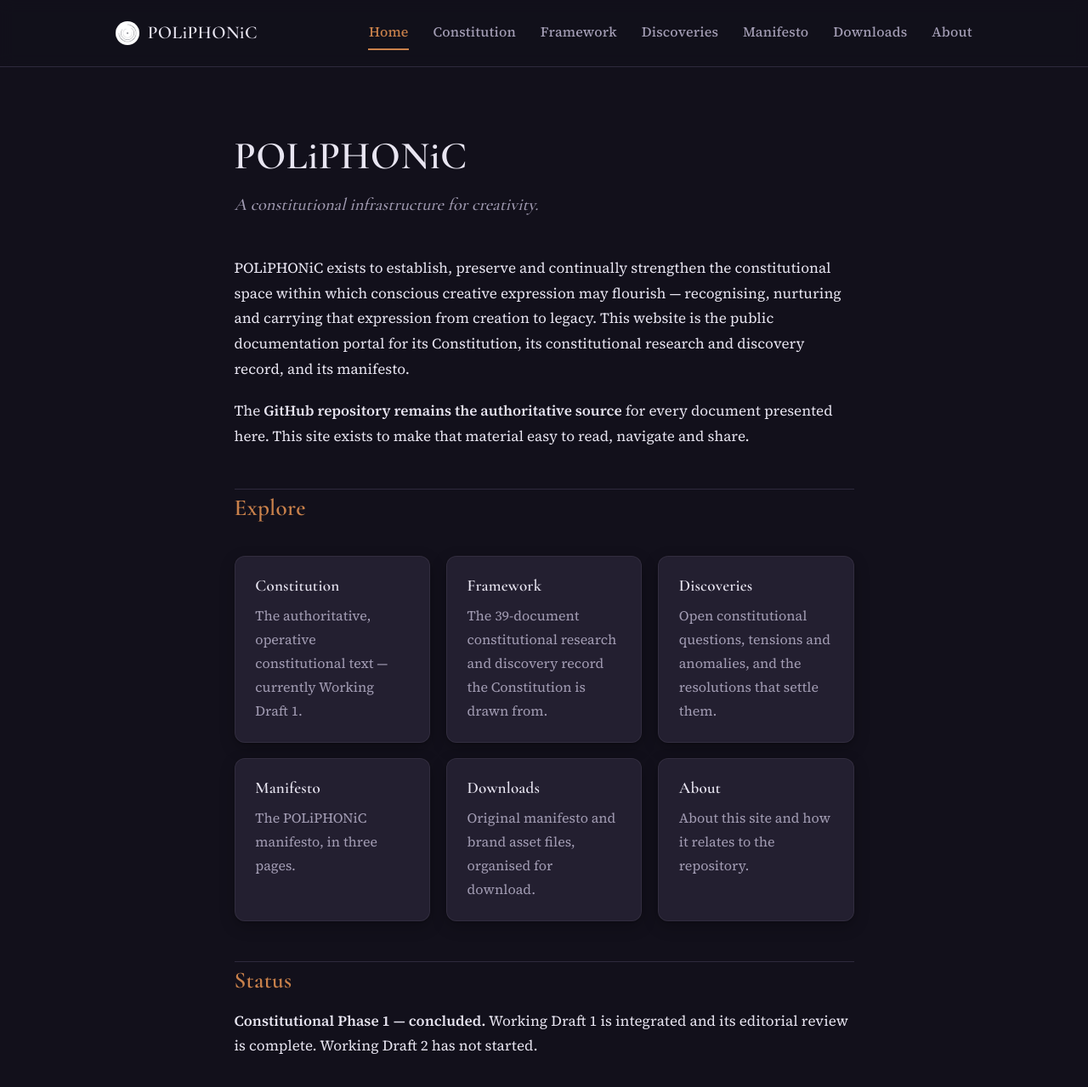
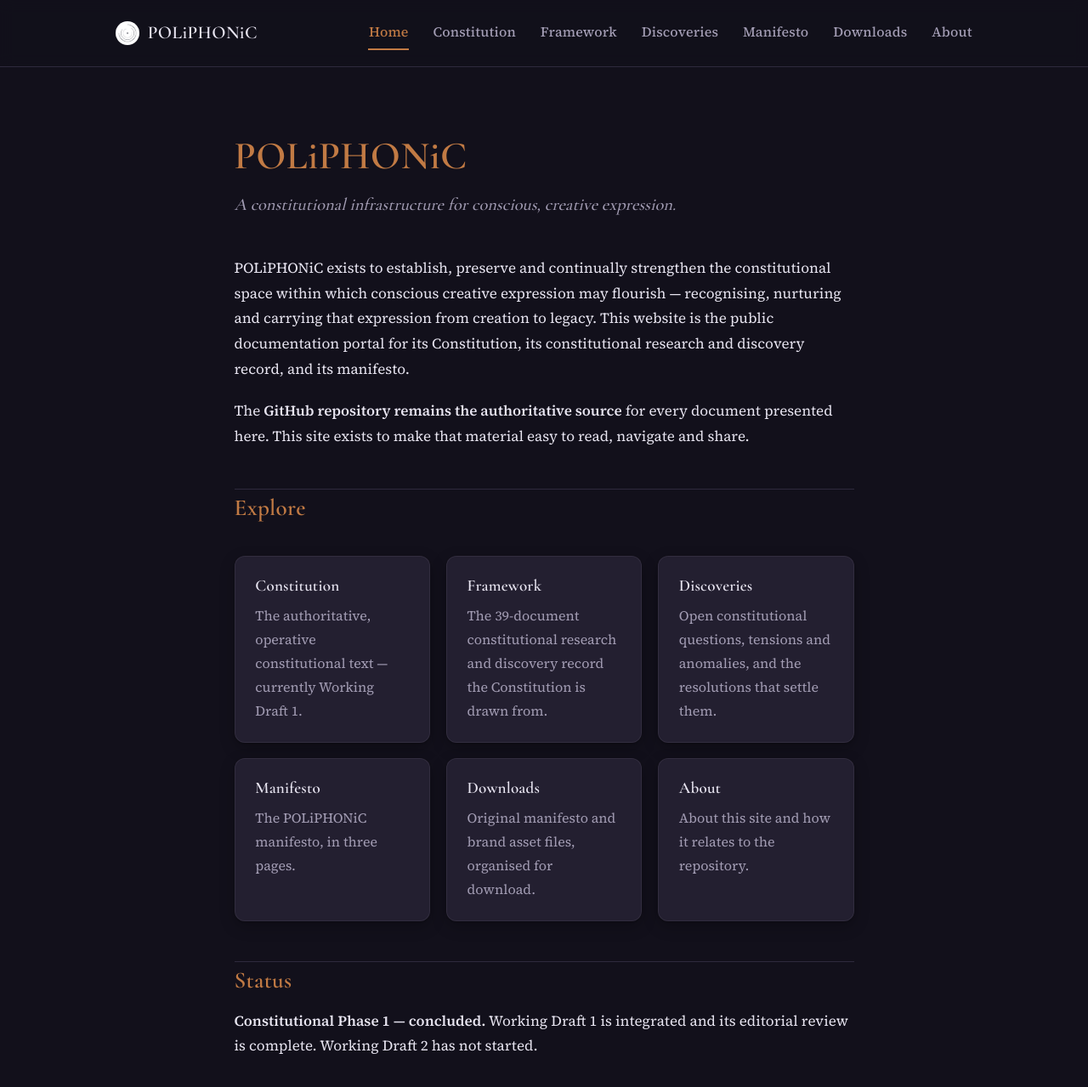
Before and after one commit to Gharioj/POLiPHONiC, a Jekyll site: the page built from index.md, in a window 1280 px wide and 1400 px high. Shown: the top 1279 px of the window at 85% size. Built offline with Jekyll 4.4.1, drawn with Linux system fonts in a browser that asks for light colours.

Commit message:
Final v1.0 refinement: wording correction and colour depth
- Home page tagline corrected to "a constitutional infrastructure for
  conscious, creative expression," matching site description in
  _config.yml. All other occurrences of the older phrasing are direct
  verbatim quotations from the 39 authoritative constitutional-foundation
  documents (reused as citations on the Framework hub) and were left
  untouched, consistent with never altering that source content.
- Emerald deepened and slightly desaturated toward a jewel tone
  (links, buttons).
- Copper enriched while staying restrained (no shift toward
  yellow/orange), and extended to the main POLiPHONiC title (h1) and
  the footer project title, alongside its existing use on section
  headings and the active navigation underline.

No architecture, layout, page structure, URLs or downloads changed.

```diff
--- a/_config.yml
+++ b/_config.yml
@@ -1,8 +1,8 @@
 title: POLiPHONiC
 description: >-
   Official public documentation website for POLiPHONiC — a constitutional
-  infrastructure for creativity, presented as it stands in the authoritative
-  GitHub repository.
+  infrastructure for conscious, creative expression, presented as it stands
+  in the authoritative GitHub repository.
 lang: en
 baseurl: "/POLiPHONiC"
 repository: Gharioj/POLiPHONiC
--- a/assets/css/style.css
+++ b/assets/css/style.css
@@ -8,14 +8,14 @@
   --text: #e8e5f1;
   --text-muted: #a39db4;
 
-  /* Primary accent — deep emerald */
-  --emerald: #4fbe93;
-  --emerald-fill: #1f6e4f;
+  /* Primary accent — deep, jewel-toned emerald */
+  --emerald: #3fae82;
+  --emerald-fill: #1b5c43;
   --on-emerald: #ffffff;
 
-  /* Secondary accent — muted burnt amber/copper: active navigation,
+  /* Secondary accent — enriched burnt amber/copper: active navigation,
      section headings, hover states, quiet highlights */
-  --copper: #c9814b;
+  --copper: #c17a44;
   --on-copper: #241505;
 
   /* Cards — dark charcoal with a violet tint, a shade lighter than the page.
@@ -172,7 +172,7 @@ h1, h2, h3, h4 {
   color: var(--text);
 }
 
-h1 { font-size: 2.4rem; margin: 0 0 0.6rem; }
+h1 { font-size: 2.4rem; margin: 0 0 0.6rem; color: var(--copper); }
 
 /* Section headings carry the secondary accent, per the visual identity brief */
 h2 {
@@ -425,7 +425,7 @@ blockquote {
 .site-footer-brand {
   font-family: "Cormorant Garamond", Georgia, serif;
   font-weight: 600;
-  color: var(--text);
+  color: var(--copper);
   font-size: 1.05rem;
 }
 
--- a/index.md
+++ b/index.md
@@ -6,7 +6,7 @@ permalink: /
 
 # POLiPHONiC
 
-<p class="tagline">A constitutional infrastructure for creativity.</p>
+<p class="tagline">A constitutional infrastructure for conscious, creative expression.</p>
 
 POLiPHONiC exists to establish, preserve and continually strengthen the constitutional space within which conscious creative expression may flourish — recognising, nurturing and carrying that expression from creation to legacy. This website is the public documentation portal for its Constitution, its constitutional research and discovery record, and its manifesto.
 
```
